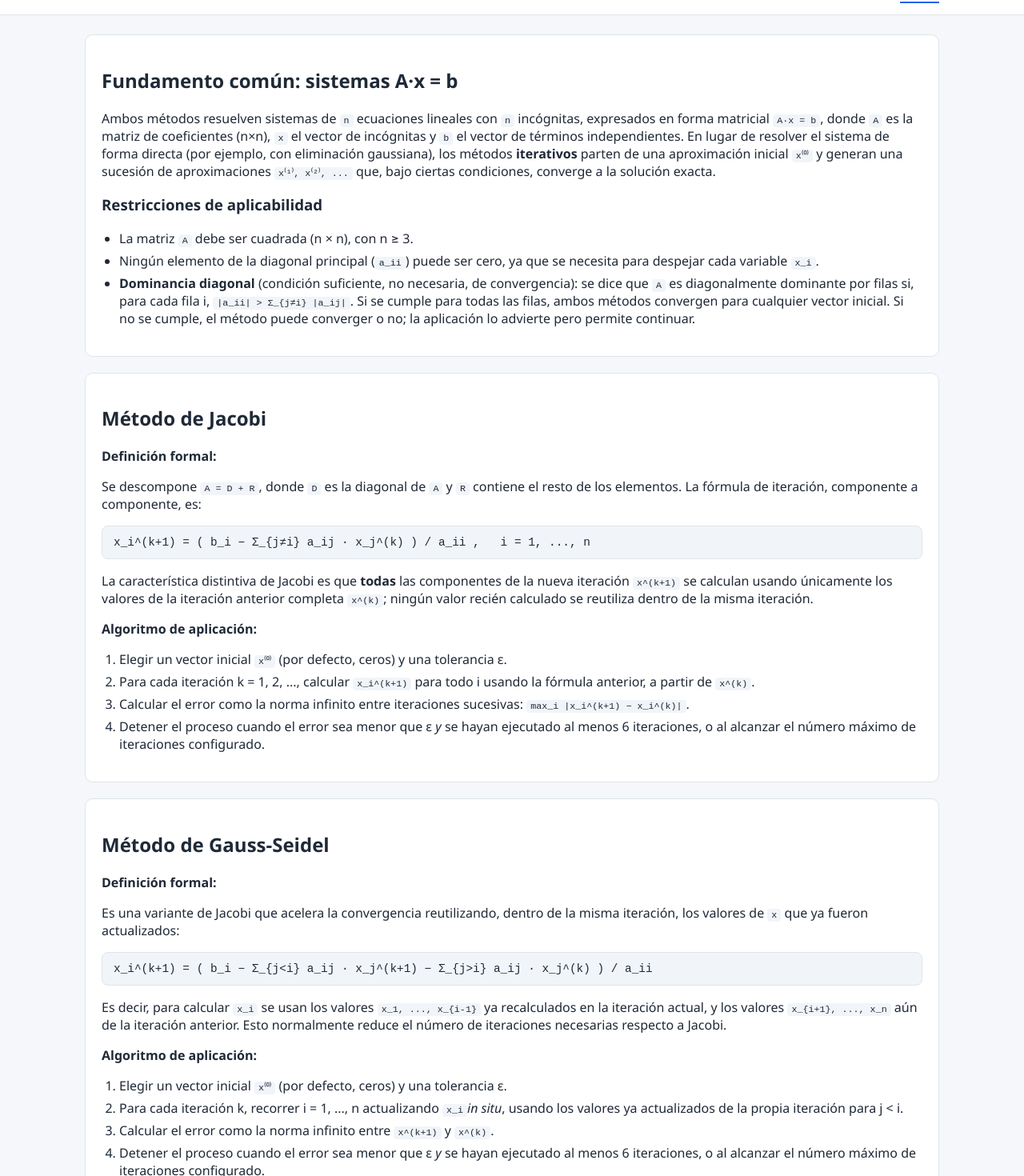
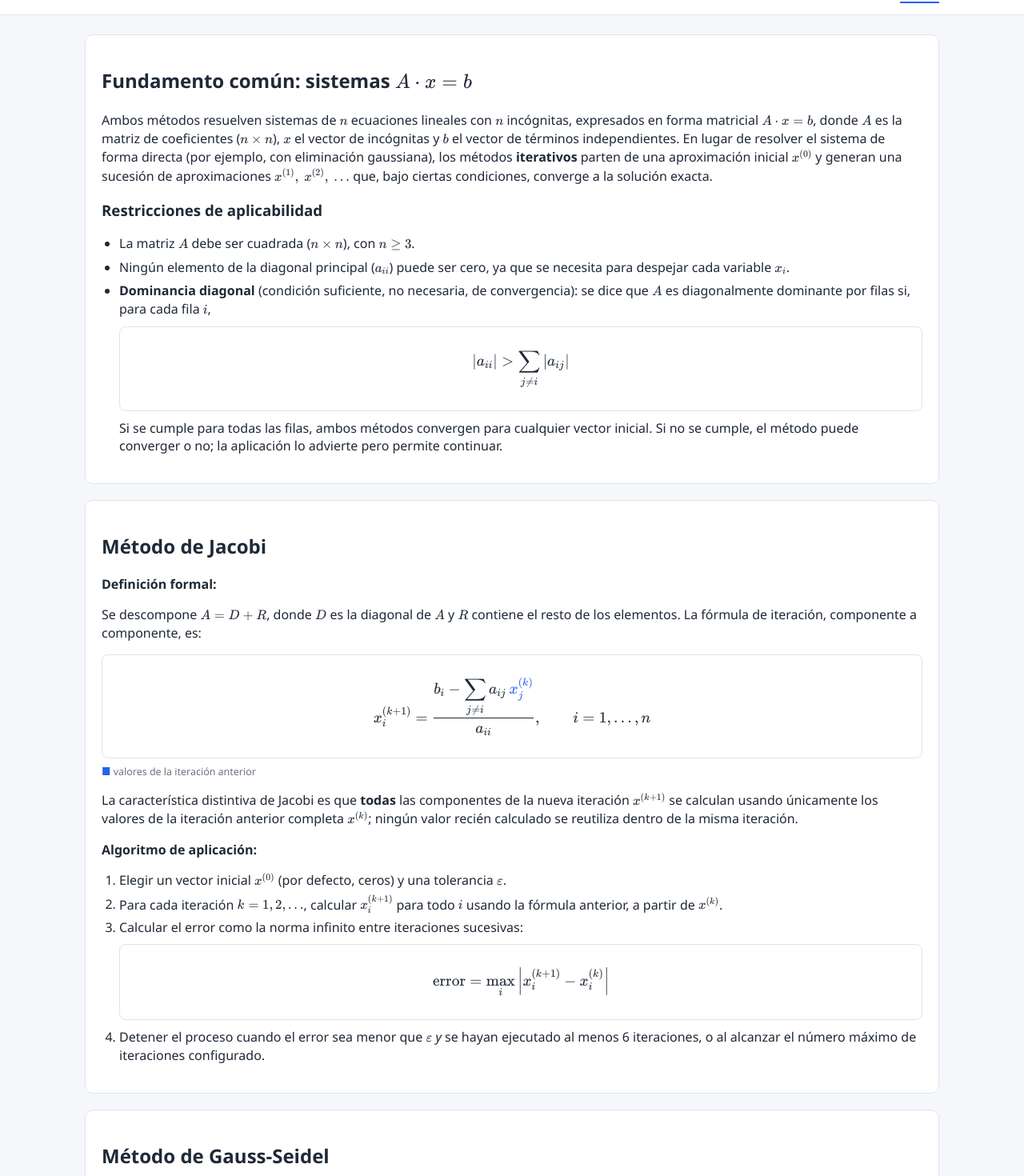
Before and after one commit to Aryeisor/metodos-numericos, a Vue app in the folder frontend/: page /teoria in a window 1280 px wide. Shown: the part 38-1508 px from the top of the page at 80% size. Built offline with nearby package versions, Linux system fonts and the light colour scheme; no server answers.

Commit message:
Mejora en el estilo de las formulas en la parte de teoria, un estilo mas formal para el usuario.

```diff
--- a/frontend/src/style.css
+++ b/frontend/src/style.css
@@ -148,6 +148,15 @@ select {
   border: 1px solid #fca5a5;
 }
 
+/* Caja de fórmula en bloque, compartida por Teoría y el paso a paso de Resolver. */
+.formula-box {
+  background: #ffffff;
+  border: 1px solid var(--color-border);
+  border-radius: 8px;
+  padding: 12px 16px;
+  overflow-x: auto;
+}
+
 .alert-info {
   background: #e0edff;
   color: #1e40af;
--- a/frontend/src/views/TheoryView.vue
+++ b/frontend/src/views/TheoryView.vue
@@ -1,30 +1,75 @@
+<script setup>
+import MathFormula from '../components/MathFormula.vue'
+import {
+  CURRENT_COLOR,
+  PREVIOUS_COLOR,
+  errorFormulaLatex,
+  generalFormulaLatex,
+} from '../utils/latexFormulas'
+
+// Las fórmulas de iteración y de error vienen de las mismas funciones que usa
+// el paso a paso de Resolver, para que ambas vistas compartan la notación exacta.
+const tex = {
+  system: 'A \\cdot x = b',
+  nByN: 'n \\times n',
+  nMin: 'n \\geq 3',
+  x0: 'x^{(0)}',
+  sequence: 'x^{(1)},\\ x^{(2)},\\ \\dots',
+  aii: 'a_{ii}',
+  xi: 'x_i',
+  dominance: '\\left| a_{ii} \\right| > \\sum_{j \\neq i} \\left| a_{ij} \\right|',
+  decomposition: 'A = D + R',
+  jacobi: `${generalFormulaLatex('jacobi')}, \\qquad i = 1, \\dots, n`,
+  gaussSeidel: generalFormulaLatex('gauss-seidel'),
+  error: errorFormulaLatex(),
+  xNext: 'x^{(k+1)}',
+  xCurrent: 'x^{(k)}',
+  xiNext: 'x_i^{(k+1)}',
+  kRange: 'k = 1, 2, \\dots',
+  iRange: 'i = 1, \\dots, n',
+  before: 'x_1, \\dots, x_{i-1}',
+  after: 'x_{i+1}, \\dots, x_n',
+  jBefore: 'j < i',
+  eps: '\\varepsilon',
+}
+</script>
+
 <template>
-  <div>
+  <div class="theory">
     <div class="card">
-      <h2>Fundamento común: sistemas A·x = b</h2>
+      <h2>Fundamento común: sistemas <MathFormula :expression="tex.system" /></h2>
       <p>
-        Ambos métodos resuelven sistemas de <code>n</code> ecuaciones lineales con
-        <code>n</code> incógnitas, expresados en forma matricial <code>A·x = b</code>, donde
-        <code>A</code> es la matriz de coeficientes (n×n), <code>x</code> el vector de incógnitas
-        y <code>b</code> el vector de términos independientes. En lugar de resolver el sistema de
-        forma directa (por ejemplo, con eliminación gaussiana), los métodos <strong>iterativos</strong>
-        parten de una aproximación inicial <code>x⁽⁰⁾</code> y generan una sucesión de
-        aproximaciones <code>x⁽¹⁾, x⁽²⁾, ...</code> que, bajo ciertas condiciones, converge a la
+        Ambos métodos resuelven sistemas de <MathFormula expression="n" /> ecuaciones lineales con
+        <MathFormula expression="n" /> incógnitas, expresados en forma matricial
+        <MathFormula :expression="tex.system" />, donde <MathFormula expression="A" /> es la matriz
+        de coeficientes (<MathFormula :expression="tex.nByN" />), <MathFormula expression="x" /> el
+        vector de incógnitas y <MathFormula expression="b" /> el vector de términos independientes.
+        En lugar de resolver el sistema de forma directa (por ejemplo, con eliminación gaussiana),
+        los métodos <strong>iterativos</strong> parten de una aproximación inicial
+        <MathFormula :expression="tex.x0" /> y generan una sucesión de aproximaciones
+        <MathFormula :expression="tex.sequence" /> que, bajo ciertas condiciones, converge a la
         solución exacta.
       </p>
       <h3>Restricciones de aplicabilidad</h3>
       <ul>
-        <li>La matriz <code>A</code> debe ser cuadrada (n × n), con n ≥ 3.</li>
         <li>
-          Ningún elemento de la diagonal principal (<code>a_ii</code>) puede ser cero, ya que se
-          necesita para despejar cada variable <code>x_i</code>.
+          La matriz <MathFormula expression="A" /> debe ser cuadrada
+          (<MathFormula :expression="tex.nByN" />), con <MathFormula :expression="tex.nMin" />.
+        </li>
+        <li>
+          Ningún elemento de la diagonal principal (<MathFormula :expression="tex.aii" />) puede ser
+          cero, ya que se necesita para despejar cada variable <MathFormula :expression="tex.xi" />.
         </li>
         <li>
           <strong>Dominancia diagonal</strong> (condición suficiente, no necesaria, de convergencia):
-          se dice que <code>A</code> es diagonalmente dominante por filas si, para cada fila i,
-          <code>|a_ii| &gt; Σ_{j≠i} |a_ij|</code>. Si se cumple para todas las filas, ambos métodos
-          convergen para cualquier vector inicial. Si no se cumple, el método puede converger o no;
-          la aplicación lo advierte pero permite continuar.
+          se dice que <MathFormula expression="A" /> es diagonalmente dominante por filas si, para
+          cada fila <MathFormula expression="i" />,
+          <div class="formula-box theory-formula">
+            <MathFormula :expression="tex.dominance" display-mode />
+          </div>
+          Si se cumple para todas las filas, ambos métodos convergen para cualquier vector inicial.
+          Si no se cumple, el método puede converger o no; la aplicación lo advierte pero permite
+          continuar.
         </li>
       </ul>
     </div>
@@ -33,31 +78,44 @@
       <h2>Método de Jacobi</h2>
       <p><strong>Definición formal:</strong></p>
       <p>
-        Se descompone <code>A = D + R</code>, donde <code>D</code> es la diagonal de <code>A</code>
-        y <code>R</code> contiene el resto de los elementos. La fórmula de iteración, componente a
-        componente, es:
+        Se descompone <MathFormula :expression="tex.decomposition" />, donde
+        <MathFormula expression="D" /> es la diagonal de <MathFormula expression="A" /> y
+        <MathFormula expression="R" /> contiene el resto de los elementos. La fórmula de iteración,
+        componente a componente, es:
       </p>
-      <pre class="formula">x_i^(k+1) = ( b_i − Σ_{j≠i} a_ij · x_j^(k) ) / a_ii ,   i = 1, ..., n</pre>
+      <div class="formula-box theory-formula">
+        <MathFormula :expression="tex.jacobi" display-mode />
+      </div>
+      <p class="formula-legend">
+        <span :style="{ color: PREVIOUS_COLOR }">■</span> valores de la iteración anterior
+      </p>
       <p>
         La característica distintiva de Jacobi es que <strong>todas</strong> las componentes de la
-        nueva iteración <code>x^(k+1)</code> se calculan usando únicamente los valores de la
-        iteración anterior completa <code>x^(k)</code>; ningún valor recién calculado se reutiliza
-        dentro de la misma iteración.
+        nueva iteración <MathFormula :expression="tex.xNext" /> se calculan usando únicamente los
+        valores de la iteración anterior completa <MathFormula :expression="tex.xCurrent" />; ningún
+        valor recién calculado se reutiliza dentro de la misma iteración.
       </p>
       <p><strong>Algoritmo de aplicación:</strong></p>
       <ol>
-        <li>Elegir un vector inicial <code>x⁽⁰⁾</code> (por defecto, ceros) y una tolerancia ε.</li>
         <li>
-          Para cada iteración k = 1, 2, ..., calcular <code>x_i^(k+1)</code> para todo i usando la
-          fórmula anterior, a partir de <code>x^(k)</code>.
+          Elegir un vector inicial <MathFormula :expression="tex.x0" /> (por defecto, ceros) y una
+          tolerancia <MathFormula :expression="tex.eps" />.
+        </li>
+        <li>
+          Para cada iteración <MathFormula :expression="tex.kRange" />, calcular
+          <MathFormula :expression="tex.xiNext" /> para todo <MathFormula expression="i" /> usando la
+          fórmula anterior, a partir de <MathFormula :expression="tex.xCurrent" />.
         </li>
         <li>
           Calcular el error como la norma infinito entre iteraciones sucesivas:
-          <code>max_i |x_i^(k+1) − x_i^(k)|</code>.
+          <div class="formula-box theory-formula">
+            <MathFormula :expression="tex.error" display-mode />
+          </div>
         </li>
         <li>
-          Detener el proceso cuando el error sea menor que ε <em>y</em> se hayan ejecutado al menos
-          6 iteraciones, o al alcanzar el número máximo de iteraciones configurado.
+          Detener el proceso cuando el error sea menor que
+          <MathFormula :expression="tex.eps" /> <em>y</em> se hayan ejecutado al menos 6
+          iteraciones, o al alcanzar el número máximo de iteraciones configurado.
         </li>
       </ol>
     </div>
@@ -67,26 +125,42 @@
       <p><strong>Definición formal:</strong></p>
       <p>
         Es una variante de Jacobi que acelera la convergencia reutilizando, dentro de la misma
-        iteración, los valores de <code>x</code> que ya fueron actualizados:
+        iteración, los valores de <MathFormula expression="x" /> que ya fueron actualizados:
       </p>
-      <pre class="formula">x_i^(k+1) = ( b_i − Σ_{j&lt;i} a_ij · x_j^(k+1) − Σ_{j&gt;i} a_ij · x_j^(k) ) / a_ii</pre>
+      <div class="formula-box theory-formula">
+        <MathFormula :expression="tex.gaussSeidel" display-mode />
+      </div>
+      <p class="formula-legend">
+        <span :style="{ color: PREVIOUS_COLOR }">■</span> valores de la iteración anterior ·
+        <span :style="{ color: CURRENT_COLOR }">■</span> valores ya recalculados en esta misma
+        iteración
+      </p>
       <p>
-        Es decir, para calcular <code>x_i</code> se usan los valores <code>x_1, ..., x_{i-1}</code>
-        ya recalculados en la iteración actual, y los valores <code>x_{i+1}, ..., x_n</code> aún de
-        la iteración anterior. Esto normalmente reduce el número de iteraciones necesarias respecto
-        a Jacobi.
+        Es decir, para calcular <MathFormula :expression="tex.xi" /> se usan los valores
+        <MathFormula :expression="tex.before" /> ya recalculados en la iteración actual, y los valores
+        <MathFormula :expression="tex.after" /> aún de la iteración anterior. Esto normalmente reduce
+        el número de iteraciones necesarias respecto a Jacobi.
       </p>
       <p><strong>Algoritmo de aplicación:</strong></p>
       <ol>
-        <li>Elegir un vector inicial <code>x⁽⁰⁾</code> (por defecto, ceros) y una tolerancia ε.</li>
         <li>
-          Para cada iteración k, recorrer i = 1, ..., n actualizando <code>x_i</code>
-          <em>in situ</em>, usando los valores ya actualizados de la propia iteración para j &lt; i.
+          Elegir un vector inicial <MathFormula :expression="tex.x0" /> (por defecto, ceros) y una
+          tolerancia <MathFormula :expression="tex.eps" />.
         </li>
-        <li>Calcular el error como la norma infinito entre <code>x^(k+1)</code> y <code>x^(k)</code>.</li>
         <li>
-          Detener el proceso cuando el error sea menor que ε <em>y</em> se hayan ejecutado al menos
-          6 iteraciones, o al alcanzar el número máximo de iteraciones configurado.
+          Para cada iteración <MathFormula expression="k" />, recorrer
+          <MathFormula :expression="tex.iRange" /> actualizando
+          <MathFormula :expression="tex.xi" /> <em>in situ</em>, usando los valores ya actualizados de la propia iteración para
+          <MathFormula :expression="tex.jBefore" />.
+        </li>
+        <li>
+          Calcular el error como la norma infinito entre <MathFormula :expression="tex.xNext" /> y
+          <MathFormula :expression="tex.xCurrent" />.
+        </li>
+        <li>
+          Detener el proceso cuando el error sea menor que
+          <MathFormula :expression="tex.eps" /> <em>y</em> se hayan ejecutado al menos 6
+          iteraciones, o al alcanzar el número máximo de iteraciones configurado.
         </li>
       </ol>
     </div>
@@ -98,22 +172,6 @@ h3 {
   margin-top: 18px;
 }
 
-.formula {
-  background: #f1f5f9;
-  border: 1px solid var(--color-border);
-  border-radius: 8px;
-  padding: 12px 14px;
-  overflow-x: auto;
-  font-size: 0.9rem;
-}
-
-code {
-  background: #f1f5f9;
-  padding: 1px 5px;
-  border-radius: 4px;
-  font-size: 0.9em;
-}
-
 ul,
 ol {
   padding-left: 22px;
@@ -122,4 +180,32 @@ ol {
 li {
   margin-bottom: 6px;
 }
+
+.theory-formula {
+  margin: 10px 0;
+}
+
+.formula-legend {
+  margin: -2px 0 12px;
+  font-size: 0.78rem;
+  color: var(--color-text-muted);
+}
+
+/* KaTeX inline trae 1.21em por defecto: se reduce para no alterar el
+   interlineado de los párrafos. Las fórmulas en bloque conservan su tamaño. */
+.theory :deep(.math:not(.math-display) .katex) {
+  font-size: 1.05em;
+}
+
+/* En móvil las fórmulas de iteración (fracción + sumatorias) no caben a
+   tamaño completo: se reducen un poco en vez de obligar a desplazarse. */
+@media (max-width: 480px) {
+  .theory-formula {
+    padding: 10px;
+  }
+
+  .theory-formula :deep(.katex-display > .katex) {
+    font-size: 0.85em;
+  }
+}
 </style>
```
Also changed, not shown: frontend/src/components/ResultsTable.vue (+0 -8 lines).
